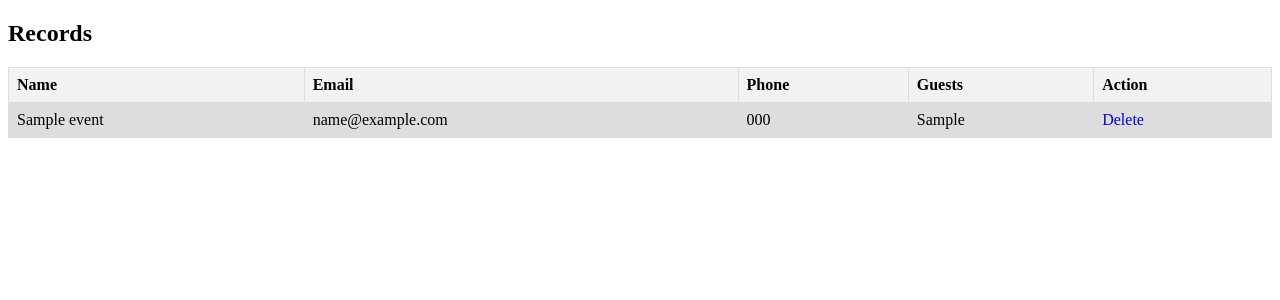
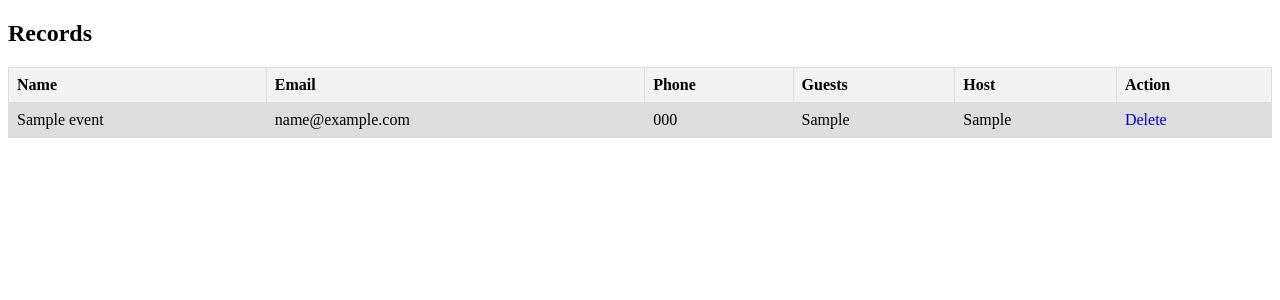
Before and after one commit to hunain81/zakevent, a PHP site: page /display.php in a window 1280 px wide. Shown: the top 300 px of the page. Run offline with PHP 8.4, Linux system fonts and the light colour scheme; tables that the repository leaves empty or names only in its code hold one stand-in row (values such as "Sample post").

Commit message:
Update display.php

```diff
--- a/display.php
+++ b/display.php
@@ -46,13 +46,14 @@
 
         if (count($records) > 0) {
             echo "<table>";
-            echo "<tr><th>Name</th><th>Email</th><th>Phone</th><th>Guests</th><th>Action</th></tr>";
+            echo "<tr><th>Name</th><th>Email</th><th>Phone</th><th>Guests</th><th>Host</th><th>Action</th></tr>";
             foreach ($records as $record) {
                 echo "<tr>";
                 echo "<td>{$record['name']}</td>";
                 echo "<td>{$record['email']}</td>";
                 echo "<td>{$record['phone']}</td>";
                 echo "<td>{$record['guests']}</td>";
+                echo "<td>{$record['host']}</td>";
                 echo "<td><a href='delete.php?id={$record['id']}'>Delete</a></td>";
                 echo "</tr>";
             }
```
